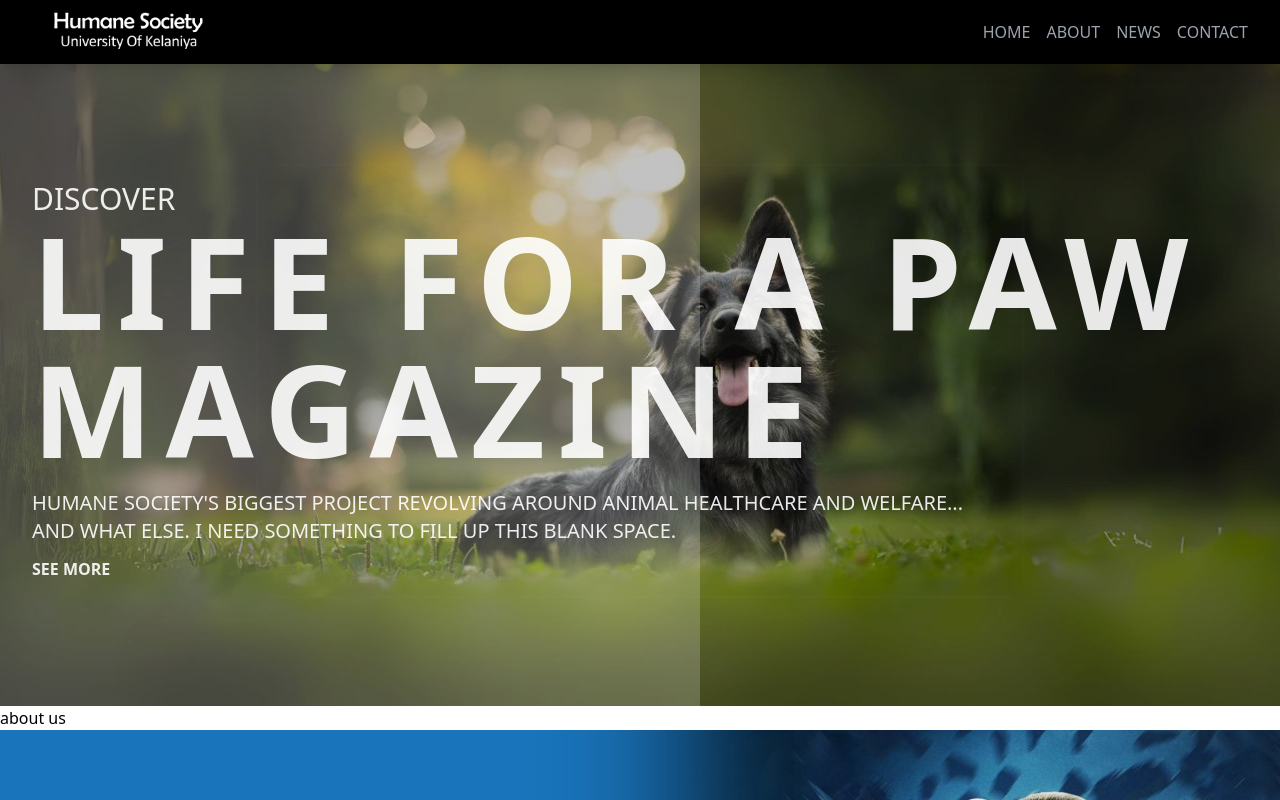
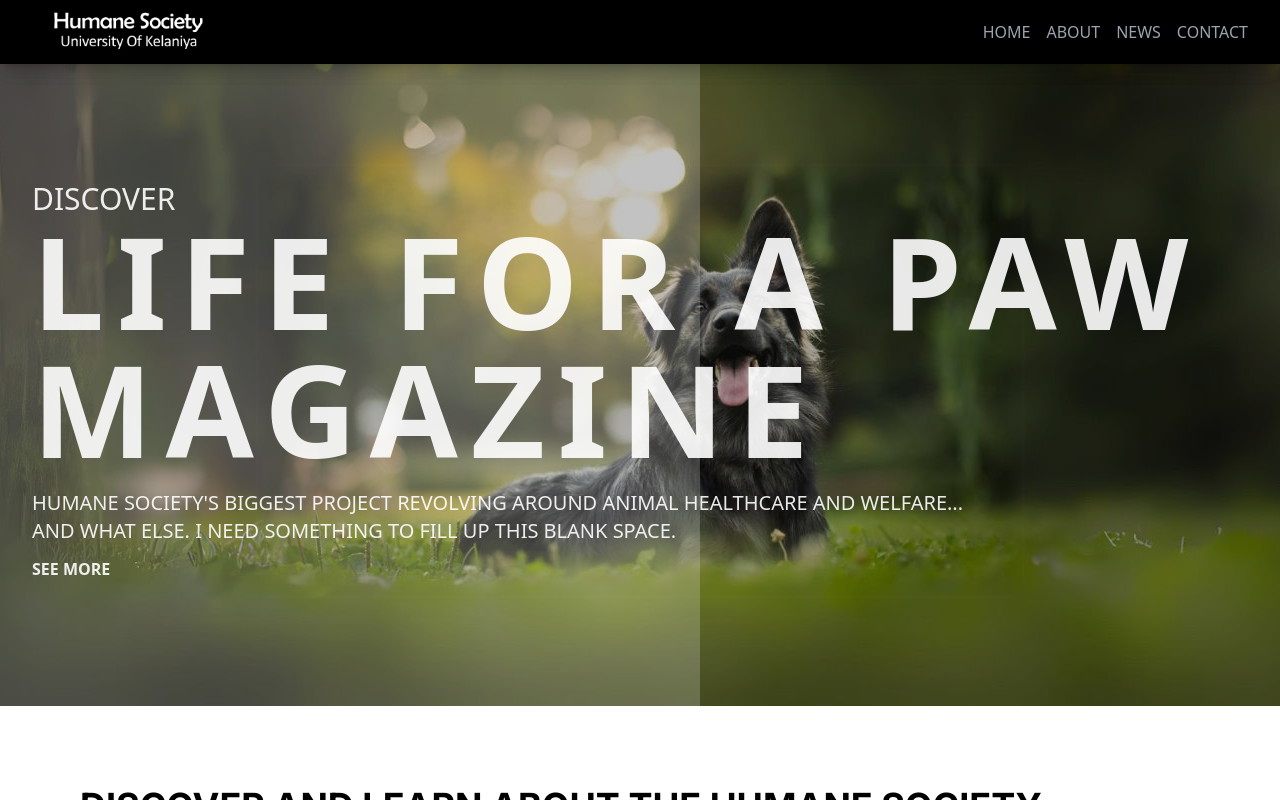
Before and after one commit to PathumUdayanga2002/human-society-web, a React (Vite) app: page / in a window 1280 px wide. Shown: the top 800 px of the page. Built offline with nearby package versions, Linux system fonts and the light colour scheme.

Commit message:
Update App

```diff
--- a/src/App.jsx
+++ b/src/App.jsx
@@ -27,7 +27,7 @@ const App = () => {
     <div>
       <Navbar/>
       <Home />
-      <AboutUsHome/>
+      <AboutUs/>
       <MeetExco/>
       <News/>
       <DiscoverMore/>
```
